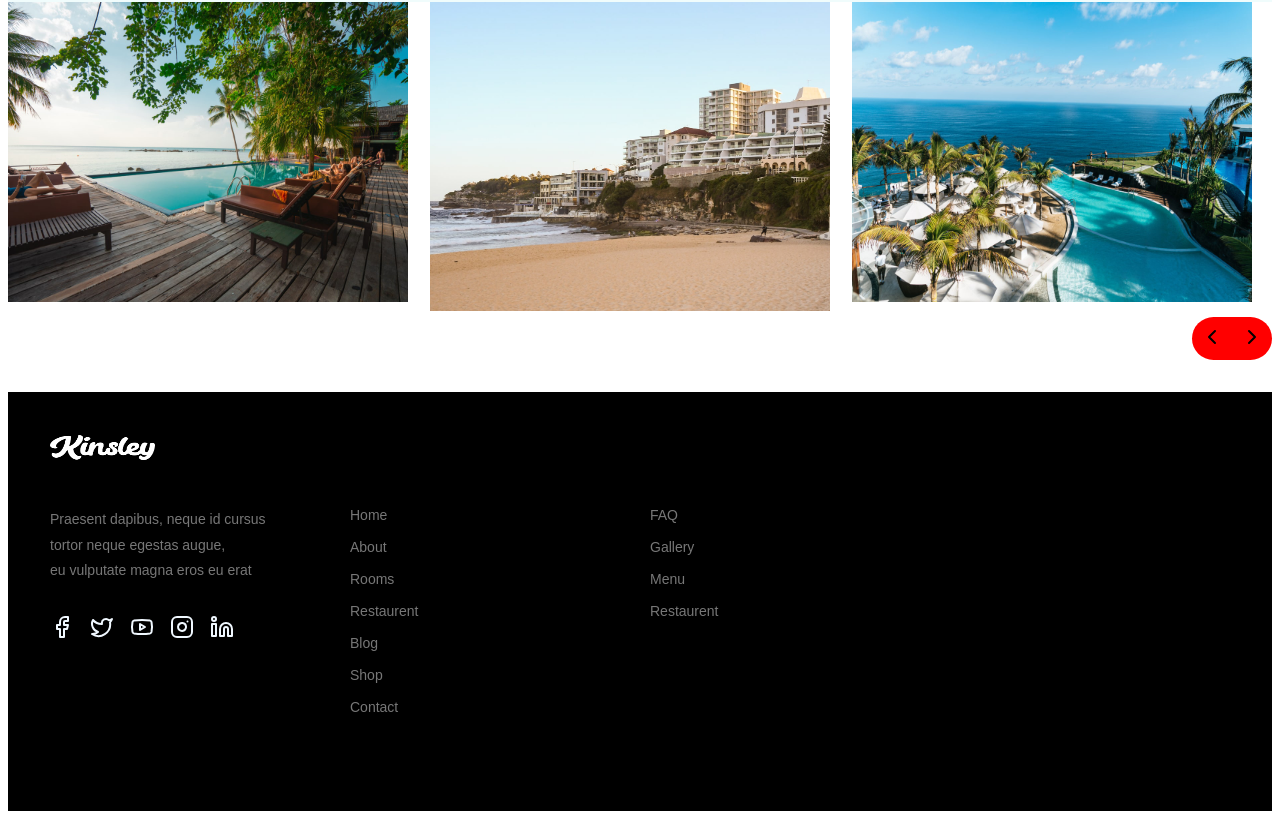
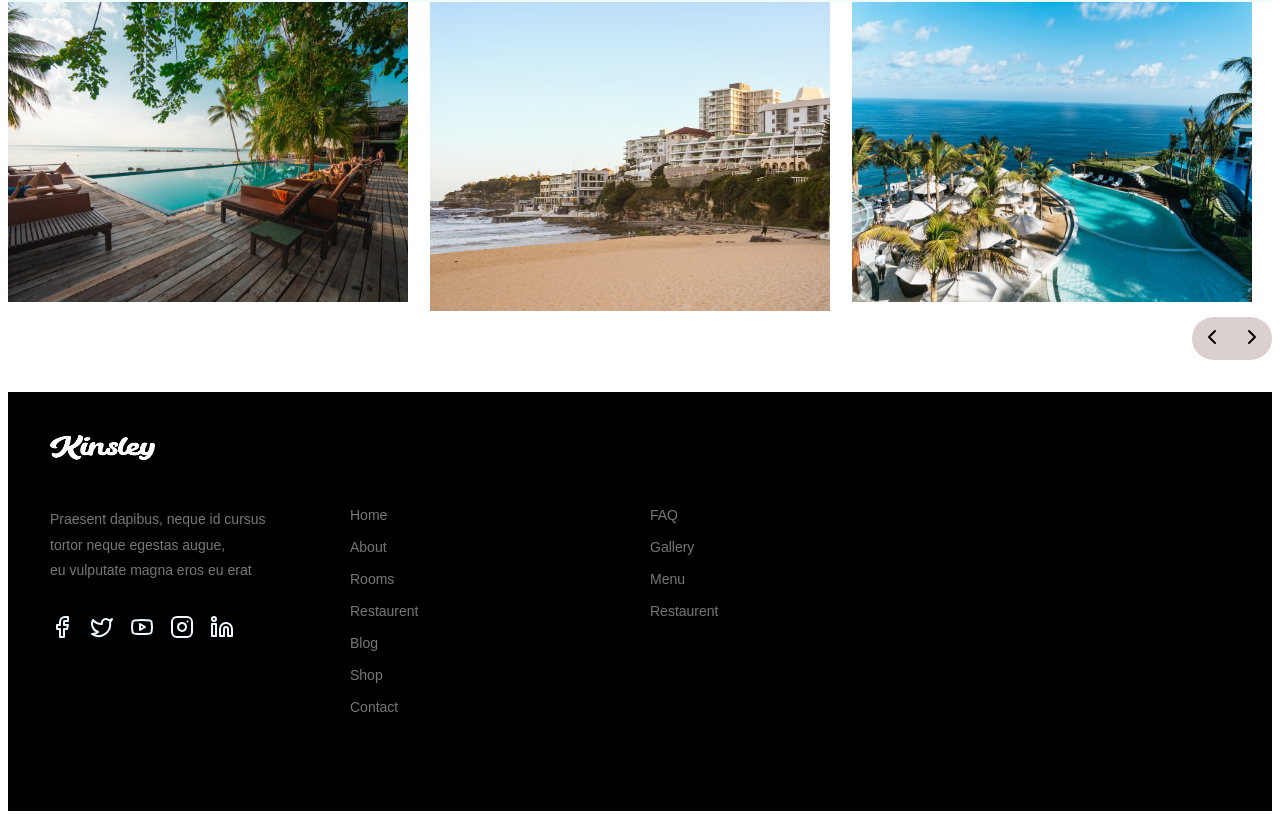
Before and after one commit to Adhish-Ullasan/KinsleyGo, a React (Vite) app: page / in a window 1280 px wide. Shown: the part 2153-2972 px from the top of the page. Built offline with nearby package versions, Linux system fonts and the light colour scheme.

Commit message:
in progress

```diff
--- a/src/App.css
+++ b/src/App.css
@@ -308,7 +308,7 @@ a {
  }
 
  .btn-wrapper {
-  background-color: red;
+  background-color: rgb(219, 208, 208);
   border-radius: 40px;
  }
 
```
Also changed, not shown: package.json (+6 -2 lines), src/pages/admin/AdminDashboard.jsx (added, +11 -0 lines), 2 other files (tests, documents, lock files or other folders).
